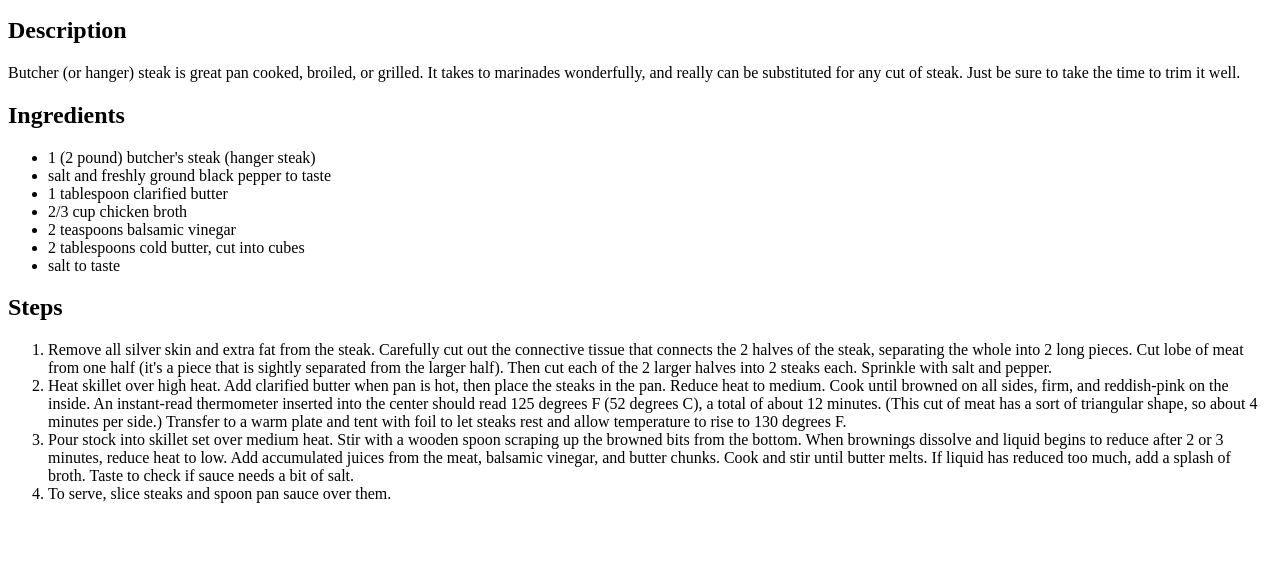
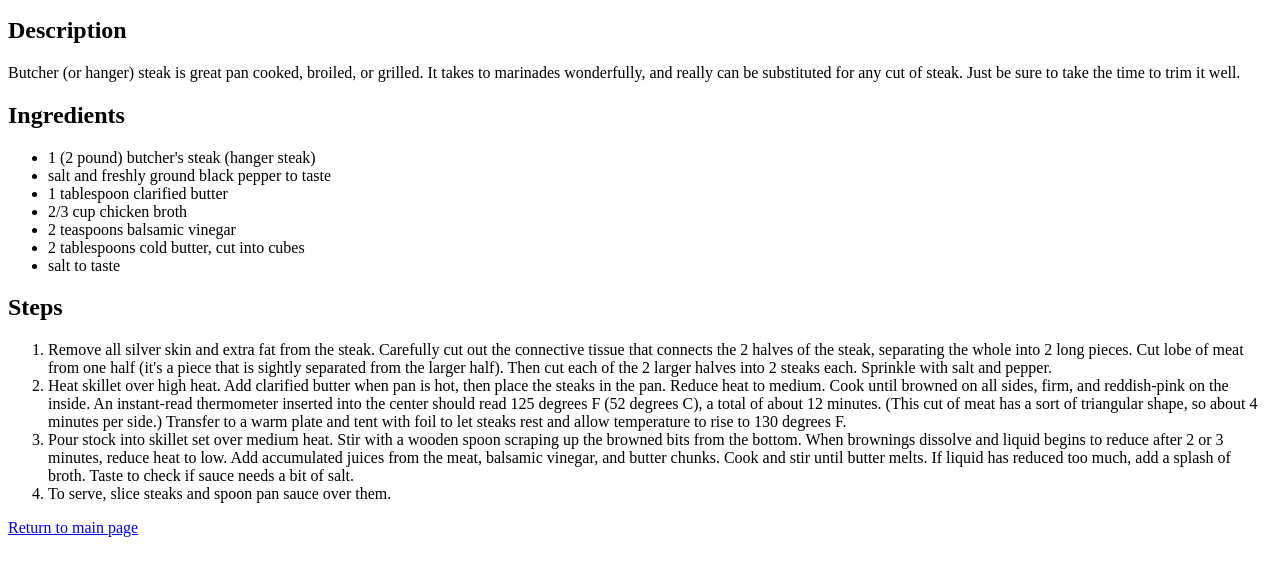
Before and after one commit to TiffanyChan614/odin-recipes, a plain HTML site: page recipes/butchers-steak.html in a window 1280 px wide. Shown: the part 101-676 px from the top of the page. Drawn offline with Linux system fonts and the light colour scheme.

Commit message:
Add links to go back to main page in the recipe pages

```diff
--- a/recipes/butchers-steak.html
+++ b/recipes/butchers-steak.html
@@ -44,5 +44,6 @@
              add a splash of broth. Taste to check if sauce needs a bit of salt.</li>
             <li>To serve, slice steaks and spoon pan sauce over them.</li>
         </ol>
+        <a href="../index.html">Return to main page</a>
     </body>
 </html>
```
Also changed, not shown: recipes/lasagna.html (+1 -0 lines), recipes/stuffed-potatoes.html (+1 -0 lines).
